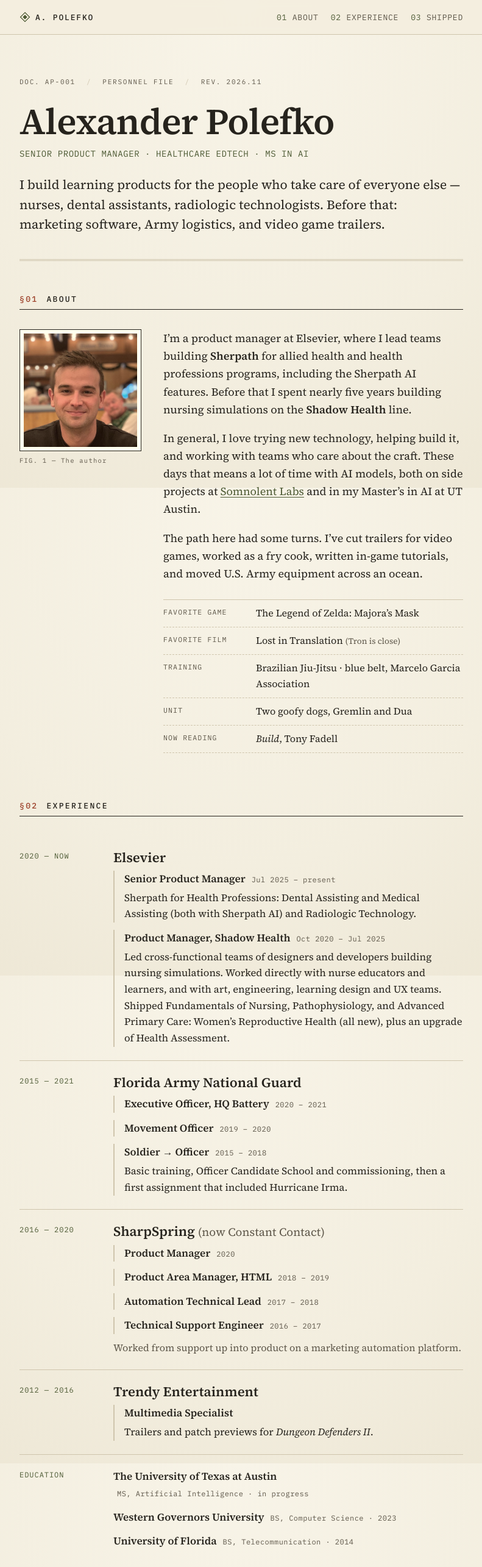
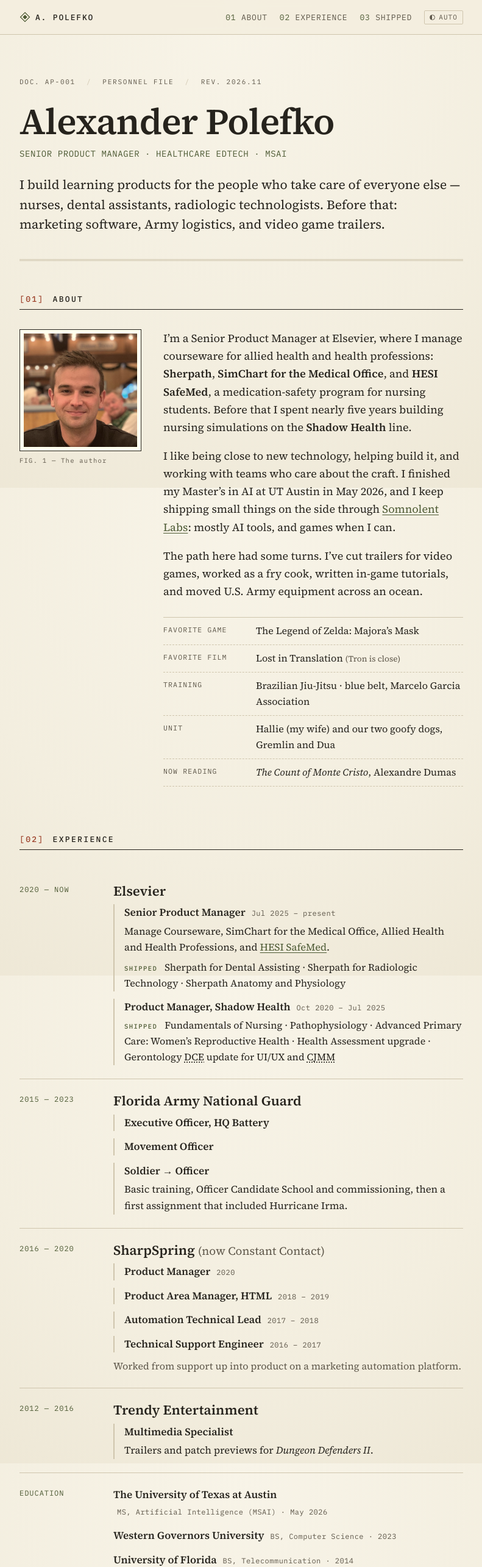
Before and after one commit to apolefko/alexanderpolefko.info, a plain HTML site: page index.html in a window 1280 px wide. Shown: the top 2570 px of the page at 61% size, without its empty margins (244-1035 px from the left). Drawn offline with Linux system fonts and the light colour scheme.

Commit message:
Add dark/auto theme, update experience and shipped
Co-Authored-By: Claude Opus 5.5 <noreply@anthropic.com>

```diff
--- a/index.html
+++ b/index.html
@@ -4,13 +4,18 @@
 <meta charset="utf-8">
 <meta name="viewport" content="width=device-width, initial-scale=1">
 <title>Alexander Polefko</title>
-<meta name="description" content="Alexander Polefko — Senior Product Manager building healthcare education products at Elsevier. MS in AI at UT Austin. Former Army officer, game-industry alum.">
+<meta name="description" content="Alexander Polefko — Senior Product Manager building healthcare education products at Elsevier. MS in AI from UT Austin. Former Army officer, game-industry alum.">
 <meta property="og:title" content="Alexander Polefko">
 <meta property="og:description" content="Senior Product Manager · Healthcare EdTech · MSAI">
 <meta property="og:image" content="https://alexandermpolefko.info/assets/headshot.jpg">
 <meta property="og:url" content="https://alexandermpolefko.info/">
 <link rel="canonical" href="https://alexandermpolefko.info/">
 <link rel="icon" href="assets/favicon.svg" type="image/svg+xml">
+<meta name="color-scheme" content="light dark">
+<script>
+  // Apply saved theme before paint: "light" | "dark" | absent (auto)
+  try { var t = localStorage.getItem("theme"); if (t === "light" || t === "dark") document.documentElement.dataset.theme = t; } catch (e) {}
+</script>
 <link rel="preconnect" href="https://fonts.googleapis.com">
 <link rel="preconnect" href="https://fonts.gstatic.com" crossorigin>
 <link href="https://fonts.googleapis.com/css2?family=IBM+Plex+Mono:wght@400;500&family=Source+Serif+4:ital,opsz,wght@0,8..60,400;0,8..60,600;1,8..60,400&display=swap" rel="stylesheet">
@@ -28,6 +33,9 @@
       <a href="#about"><span class="num">01</span> About</a>
       <a href="#experience"><span class="num">02</span> Experience</a>
       <a href="#shipped"><span class="num">03</span> Shipped</a>
+      <button type="button" class="theme-toggle" id="theme-toggle" aria-label="Color theme: auto">
+        <span class="theme-dot" aria-hidden="true"></span><span class="theme-label">Auto</span>
+      </button>
     </nav>
   </div>
 </header>
@@ -37,35 +45,35 @@
   <section class="cover">
     <p class="docline"><span>DOC. AP-001</span><span>PERSONNEL FILE</span><span>REV. 2026.11</span></p>
     <h1>Alexander Polefko</h1>
-    <p class="role">Senior Product Manager &middot; Healthcare EdTech &middot; MS&nbsp;in&nbsp;AI</p>
+    <p class="role">Senior Product Manager &middot; Healthcare EdTech &middot; MSAI</p>
     <p class="lede">I build learning products for the people who take care of everyone else &mdash; nurses, dental assistants, radiologic technologists. Before that: marketing software, Army logistics, and video game trailers.</p>
   </section>
 
   <section id="about" class="section">
-    <h2><span class="sec">&sect;01</span> About</h2>
+    <h2><span class="sec">[01]</span> About</h2>
     <div class="about-grid">
       <figure class="portrait">
         <img src="assets/headshot.jpg" alt="Portrait of Alexander Polefko" width="560" height="560">
         <figcaption>FIG. 1 &mdash; The author</figcaption>
       </figure>
       <div class="prose">
-        <p>I&rsquo;m a product manager at Elsevier, where I lead teams building <strong>Sherpath</strong> for allied health and health professions programs, including the Sherpath AI features. Before that I spent nearly five years building nursing simulations on the <strong>Shadow Health</strong> line.</p>
-        <p>In general, I love trying new technology, helping build it, and working with teams who care about the craft. These days that means a lot of time with AI models, both on side projects at <a href="https://somnolentlabs.com/">Somnolent Labs</a> and in my Master&rsquo;s in AI at UT Austin.</p>
+        <p>I&rsquo;m a Senior Product Manager at Elsevier, where I manage courseware for allied health and health professions: <strong>Sherpath</strong>, <strong>SimChart for the Medical Office</strong>, and <strong>HESI SafeMed</strong>, a medication-safety program for nursing students. Before that I spent nearly five years building nursing simulations on the <strong>Shadow Health</strong> line.</p>
+        <p>I like being close to new technology, helping build it, and working with teams who care about the craft. I finished my Master&rsquo;s in AI at UT Austin in May 2026, and I keep shipping small things on the side through <a href="https://somnolentlabs.com/">Somnolent Labs</a>: mostly AI tools, and games when I can.</p>
         <p>The path here had some turns. I&rsquo;ve cut trailers for video games, worked as a fry cook, written in-game tutorials, and moved U.S. Army equipment across an ocean.</p>
 
         <dl class="spec">
           <div><dt>Favorite game</dt><dd>The Legend of Zelda: Majora&rsquo;s Mask</dd></div>
           <div><dt>Favorite film</dt><dd>Lost in Translation <span class="aside">(Tron is close)</span></dd></div>
           <div><dt>Training</dt><dd>Brazilian Jiu-Jitsu &middot; blue belt, Marcelo Garcia Association</dd></div>
-          <div><dt>Unit</dt><dd>Two goofy dogs, Gremlin and Dua</dd></div>
-          <div><dt>Now reading</dt><dd><em>Build</em>, Tony Fadell</dd></div>
+          <div><dt>Unit</dt><dd>Hallie (my wife) and our two goofy dogs, Gremlin and Dua</dd></div>
+          <div><dt>Now reading</dt><dd><em>The Count of Monte Cristo</em>, Alexandre Dumas</dd></div>
         </dl>
       </div>
     </div>
   </section>
 
   <section id="experience" class="section">
-    <h2><span class="sec">&sect;02</span> Experience</h2>
+    <h2><span class="sec">[02]</span> Experience</h2>
 
     <article class="entry">
       <div class="when">2020 &mdash; Now</div>
@@ -74,25 +82,26 @@
         <ul class="roles">
           <li>
             <p class="title">Senior Product Manager <span class="dates">Jul 2025 &ndash; present</span></p>
-            <p>Sherpath for Health Professions: Dental Assisting and Medical Assisting (both with Sherpath AI) and Radiologic Technology.</p>
+            <p>Manage Courseware, SimChart for the Medical Office, Allied Health and Health Professions, and <a href="https://www.elsevier.com/products/hesi-safemed">HESI SafeMed</a>.</p>
+            <p class="shipped"><span class="k">Shipped</span> Sherpath for Dental Assisting &middot; Sherpath for Radiologic Technology &middot; Sherpath Anatomy and Physiology</p>
           </li>
           <li>
             <p class="title">Product Manager, Shadow Health <span class="dates">Oct 2020 &ndash; Jul 2025</span></p>
-            <p>Led cross-functional teams of designers and developers building nursing simulations. Worked directly with nurse educators and learners, and with art, engineering, learning design and UX teams. Shipped Fundamentals of Nursing, Pathophysiology, and Advanced Primary Care: Women&rsquo;s Reproductive Health (all new), plus an upgrade of Health Assessment.</p>
+            <p class="shipped"><span class="k">Shipped</span> Fundamentals of Nursing &middot; Pathophysiology &middot; Advanced Primary Care: Women&rsquo;s Reproductive Health &middot; Health Assessment upgrade &middot; Gerontology <abbr title="Digital Clinical Experience">DCE</abbr> update for UI/UX and <abbr title="Clinical Judgment Measurement Model">CJMM</abbr></p>
           </li>
         </ul>
       </div>
     </article>
 
     <article class="entry">
-      <div class="when">2015 &mdash; 2021</div>
+      <div class="when">2015 &mdash; 2023</div>
       <div class="what">
         <h3>Florida Army National Guard</h3>
         <ul class="roles">
-          <li><p class="title">Executive Officer, HQ Battery <span class="dates">2020 &ndash; 2021</span></p></li>
-          <li><p class="title">Movement Officer <span class="dates">2019 &ndash; 2020</span></p></li>
+          <li><p class="title">Executive Officer, HQ Battery</p></li>
+          <li><p class="title">Movement Officer</p></li>
           <li>
-            <p class="title">Soldier &rarr; Officer <span class="dates">2015 &ndash; 2018</span></p>
+            <p class="title">Soldier &rarr; Officer</p>
             <p>Basic training, Officer Candidate School and commissioning, then a first assignment that included Hurricane Irma.</p>
           </li>
         </ul>
@@ -130,7 +139,7 @@
       <div class="when">Education</div>
       <div class="what">
         <ul class="roles flat">
-          <li><p class="title">The University of Texas at Austin <span class="dates">MS, Artificial Intelligence &middot; in progress</span></p></li>
+          <li><p class="title">The University of Texas at Austin <span class="dates">MS, Artificial Intelligence (MSAI) &middot; May 2026</span></p></li>
           <li><p class="title">Western Governors University <span class="dates">BS, Computer Science &middot; 2023</span></p></li>
           <li><p class="title">University of Florida <span class="dates">BS, Telecommunication &middot; 2014</span></p></li>
         </ul>
@@ -139,10 +148,18 @@
   </section>
 
   <section id="shipped" class="section">
-    <h2><span class="sec">&sect;03</span> Shipped</h2>
+    <h2><span class="sec">[03]</span> Shipped</h2>
     <p class="intro">Things I&rsquo;ve made outside the day job.</p>
 
     <ul class="log">
+      <li>
+        <a href="https://f1timezone.com/">
+          <span class="tag">SITE</span>
+          <span class="name">F1 Timezone</span>
+          <span class="desc">Every F1 session of the season, converted to US time zones.</span>
+          <span class="arrow" aria-hidden="true">&rarr;</span>
+        </a>
+      </li>
       <li>
         <a href="https://somnolentlabs.com/">
           <span class="tag">TOOL</span>
@@ -176,7 +193,6 @@
         </a>
       </li>
     </ul>
-    <p class="note">The three jams ran over three months in Unreal Engine 5 and Unity.</p>
   </section>
 
 </main>
@@ -193,5 +209,26 @@
   </div>
 </footer>
 
+<script>
+  // Theme toggle: Auto -> Light -> Dark -> Auto
+  (function () {
+    var root = document.documentElement, btn = document.getElementById("theme-toggle");
+    var order = ["auto", "light", "dark"], names = { auto: "Auto", light: "Light", dark: "Dark" };
+    function current() { return root.dataset.theme || "auto"; }
+    function render() {
+      var m = current();
+      btn.querySelector(".theme-label").textContent = names[m];
+      btn.setAttribute("aria-label", "Color theme: " + names[m] + ". Click to change.");
+      btn.dataset.mode = m;
+    }
+    btn.addEventListener("click", function () {
+      var next = order[(order.indexOf(current()) + 1) % order.length];
+      if (next === "auto") delete root.dataset.theme; else root.dataset.theme = next;
+      try { next === "auto" ? localStorage.removeItem("theme") : localStorage.setItem("theme", next); } catch (e) {}
+      render();
+    });
+    render();
+  })();
+</script>
 </body>
 </html>
--- a/style.css
+++ b/style.css
@@ -7,9 +7,35 @@
   --rule: #cfc5ad;
   --accent: #4d5a34;      /* olive drab */
   --accent-2: #9b3d26;    /* signal rust */
+  --glow: #f8f4e8;
+  --bar: rgba(243, 238, 223, 0.92);
+  --frame: #fbf8ef;
+  --hover: rgba(77, 90, 52, .07);
+  --select: #d9cfa8;
+  --photo: sepia(.18) saturate(.9);
   --serif: "Source Serif 4", "Iowan Old Style", Georgia, serif;
   --mono: "IBM Plex Mono", ui-monospace, "SF Mono", Menlo, monospace;
   color-scheme: light;
+}
+
+/* Dark: night-shift field manual — warm charcoal, lamp-lit ink */
+@media (prefers-color-scheme: dark) {
+  :root:not([data-theme="light"]) {
+    --paper: #1b1a16; --paper-2: #151410; --ink: #e6dec9; --ink-2: #a39a86;
+    --rule: #3b382f; --accent: #a8b980; --accent-2: #e08a66;
+    --glow: #23211c; --bar: rgba(27, 26, 22, 0.92); --frame: #24221d;
+    --hover: rgba(168, 185, 128, .09); --select: #4a4630;
+    --photo: sepia(.2) saturate(.85) brightness(.92);
+    color-scheme: dark;
+  }
+}
+:root[data-theme="dark"] {
+  --paper: #1b1a16; --paper-2: #151410; --ink: #e6dec9; --ink-2: #a39a86;
+  --rule: #3b382f; --accent: #a8b980; --accent-2: #e08a66;
+  --glow: #23211c; --bar: rgba(27, 26, 22, 0.92); --frame: #24221d;
+  --hover: rgba(168, 185, 128, .09); --select: #4a4630;
+  --photo: sepia(.2) saturate(.85) brightness(.92);
+  color-scheme: dark;
 }
 
 * { box-sizing: border-box; }
@@ -19,7 +45,7 @@ html { scroll-behavior: smooth; scroll-padding-top: 72px; -webkit-text-size-adju
 body {
   margin: 0;
   background: var(--paper);
-  background-image: radial-gradient(ellipse at 50% 0%, #f8f4e8 0%, var(--paper) 55%, var(--paper-2) 100%);
+  background-image: radial-gradient(ellipse at 50% 0%, var(--glow) 0%, var(--paper) 55%, var(--paper-2) 100%);
   background-attachment: fixed;
   color: var(--ink);
   font: 400 18px/1.62 var(--serif);
@@ -28,14 +54,14 @@ body {
 
 a { color: var(--accent); text-decoration-thickness: 1px; text-underline-offset: 3px; }
 a:hover { color: var(--accent-2); }
-::selection { background: #d9cfa8; }
+::selection { background: var(--select); }
 
 .wrap { max-width: 760px; margin: 0 auto; padding: 0 16px; }
 
 /* ── Masthead / nav ───────────────────────── */
 .masthead {
   position: sticky; top: 0; z-index: 10;
-  background: rgba(243, 238, 223, 0.92);
+  background: var(--bar);
   backdrop-filter: blur(6px);
   -webkit-backdrop-filter: blur(6px);
   border-bottom: 1px solid var(--rule);
@@ -50,7 +76,7 @@ a:hover { color: var(--accent-2); }
   color: var(--ink); text-decoration: none;
 }
 .mark svg { color: var(--accent); }
-nav { display: flex; gap: 20px; }
+nav { display: flex; align-items: center; gap: 20px; }
 nav a {
   font: 400 13px/1 var(--mono); letter-spacing: .06em; text-transform: uppercase;
   color: var(--ink-2); text-decoration: none; position: relative; padding: 6px 0;
@@ -97,8 +123,8 @@ h3 { font-size: 22px; font-weight: 600; margin: 0 0 8px; line-height: 1.25; }
 .portrait { margin: 0; }
 .portrait img {
   display: block; width: 100%; height: auto;
-  border: 1px solid var(--ink); padding: 6px; background: #fbf8ef;
-  filter: sepia(.18) saturate(.9);
+  border: 1px solid var(--ink); padding: 6px; background: var(--frame);
+  filter: var(--photo);
 }
 .portrait figcaption {
   margin-top: 8px; font: 400 10.5px/1.4 var(--mono); letter-spacing: .12em; color: var(--ink-2);
@@ -145,7 +171,7 @@ h3 { font-size: 22px; font-weight: 600; margin: 0 0 8px; line-height: 1.25; }
   display: grid; grid-template-columns: 64px 180px 1fr 20px; gap: 16px; align-items: baseline;
   padding: 14px 4px; text-decoration: none; color: var(--ink);
 }
-.log a:hover { background: rgba(77, 90, 52, .07); color: var(--ink); }
+.log a:hover { background: var(--hover); color: var(--ink); }
 .log a:hover .arrow { color: var(--accent-2); transform: translateX(3px); }
 .tag {
   font: 500 10.5px/1 var(--mono); letter-spacing: .14em; color: var(--accent);
@@ -154,6 +180,29 @@ h3 { font-size: 22px; font-weight: 600; margin: 0 0 8px; line-height: 1.25; }
 .name { font-weight: 600; }
 .desc { color: var(--ink-2); font-size: 16px; }
 .arrow { color: var(--ink-2); transition: transform .15s; }
+
+/* Theme toggle */
+.theme-toggle {
+  display: inline-flex; align-items: center; gap: 6px; cursor: pointer;
+  font: 400 11px/1 var(--mono); letter-spacing: .1em; text-transform: uppercase;
+  color: var(--ink-2); background: transparent;
+  border: 1px solid var(--rule); border-radius: 2px; padding: 5px 8px;
+}
+.theme-toggle:hover { color: var(--ink); border-color: var(--ink-2); }
+.theme-dot {
+  width: 9px; height: 9px; border-radius: 50%; border: 1px solid currentColor;
+  background: linear-gradient(90deg, currentColor 50%, transparent 50%);
+}
+.theme-toggle[data-mode="light"] .theme-dot { background: transparent; }
+.theme-toggle[data-mode="dark"] .theme-dot { background: currentColor; }
+
+/* Shipped line inside roles */
+.roles .shipped { margin-top: 6px; font-size: 16px; }
+.roles .shipped .k {
+  font: 500 10.5px/1 var(--mono); letter-spacing: .14em; text-transform: uppercase;
+  color: var(--accent); margin-right: 8px;
+}
+abbr[title] { text-decoration: underline dotted; text-underline-offset: 3px; cursor: help; }
 
 /* Footer */
 .colophon { margin-top: 48px; border-top: 3px double var(--rule); }
@@ -168,7 +217,9 @@ h3 { font-size: 22px; font-weight: 600; margin: 0 0 8px; line-height: 1.25; }
 @media (max-width: 640px) {
   body { font-size: 17px; }
   .masthead-inner { height: auto; padding-top: 10px; padding-bottom: 10px; flex-direction: column; align-items: flex-start; gap: 8px; }
-  nav { gap: 16px; }
+  nav { gap: 14px; flex-wrap: wrap; }
+  .masthead-inner { position: relative; }
+  .theme-toggle { position: absolute; top: 8px; right: 16px; }
   nav a { font-size: 12px; }
   html { scroll-padding-top: 96px; }
   .cover { padding-top: 40px; }
```
